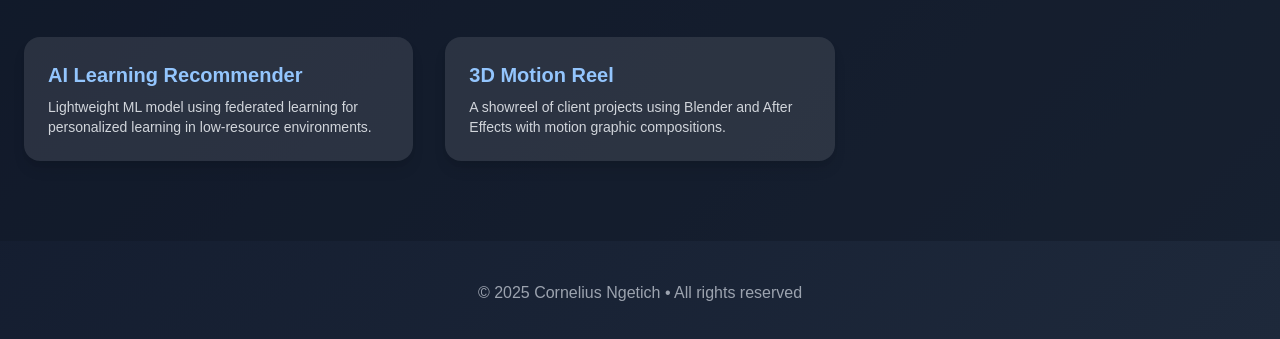
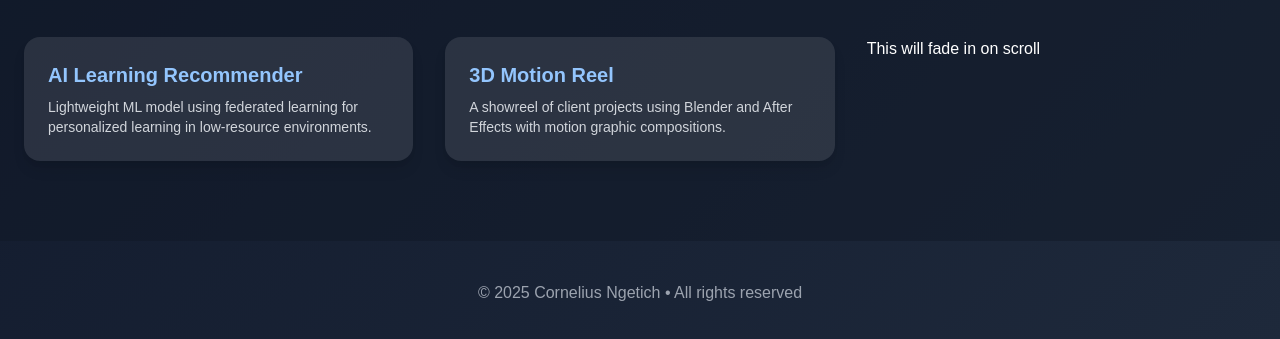
Before and after one commit to NLELWOTN/Manu, a plain HTML site: page index.html in a window 1280 px wide. Shown: the part 575-914 px from the top of the page. Drawn offline with nearby package versions, Linux system fonts and the light colour scheme; files that its build step writes are made by us from their sources; files whose address does not match are found by name.

Commit message:
index.html

```diff
--- a/index.html
+++ b/index.html
@@ -44,6 +44,7 @@
         <h4 class="text-xl font-semibold text-blue-300">3D Motion Reel</h4>
         <p class="text-gray-300 mt-2 text-sm">A showreel of client projects using Blender and After Effects with motion graphic compositions.</p>
       </div>
+      <div class="reveal">This will fade in on scroll</div>
     </div>
   </section>
 
```
